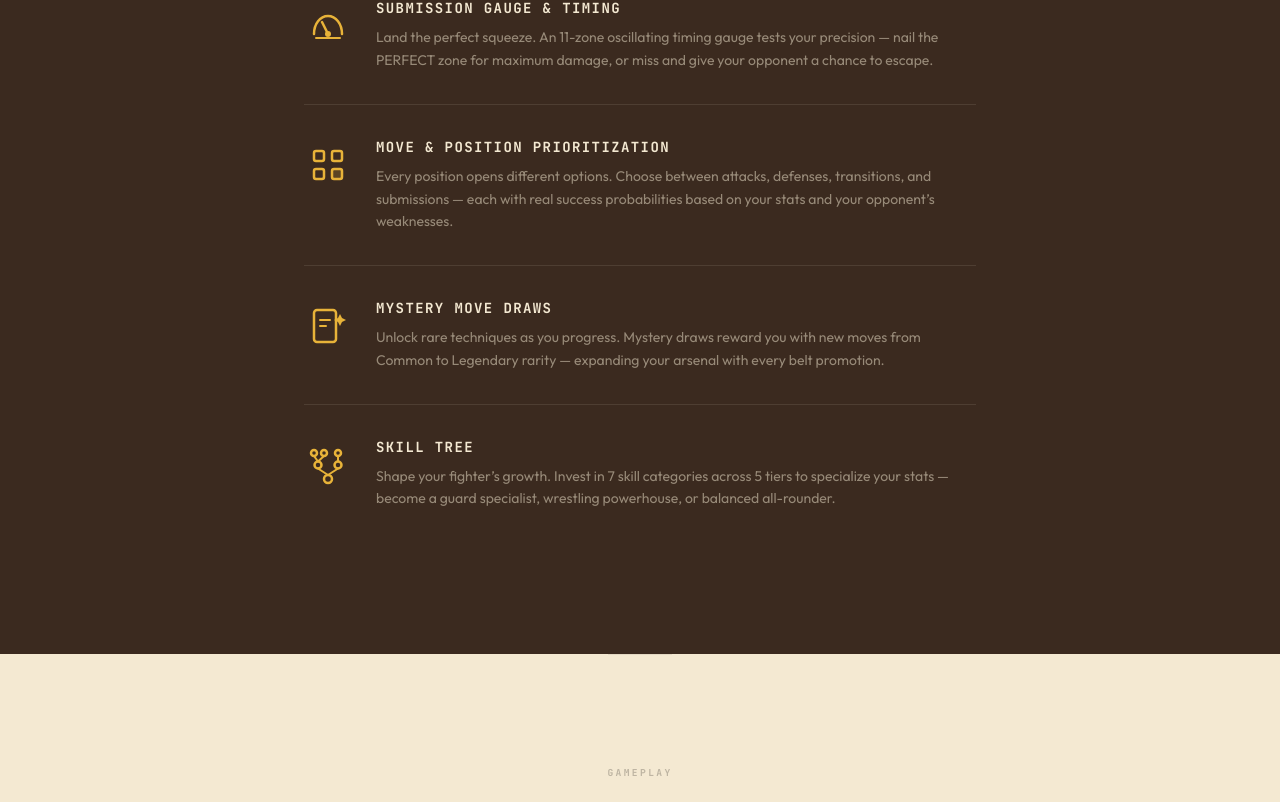
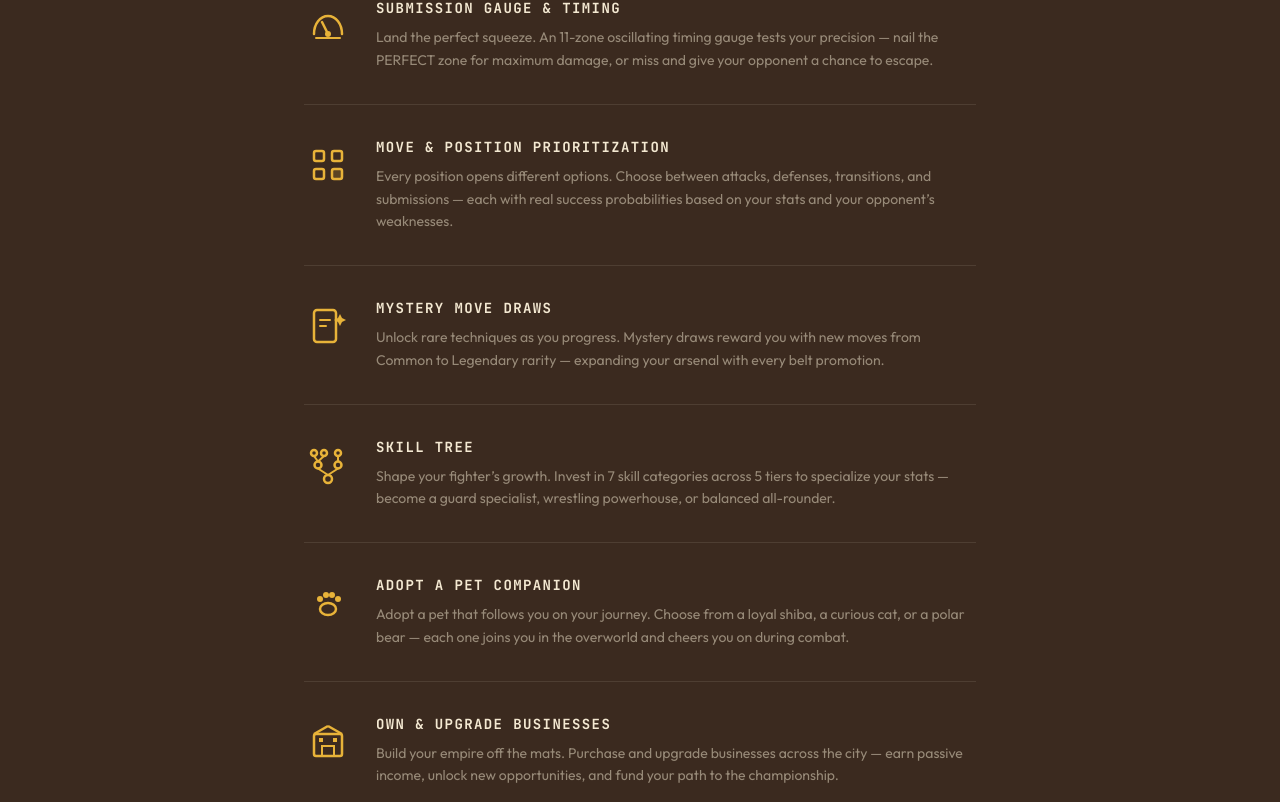
Before and after one commit to N8theGr811/hobbyist-games-website, a Next.js app: page / in a window 1280 px wide. Shown: the part 1980-2782 px from the top of the page. Built offline with nearby package versions, Linux system fonts and the light colour scheme.

Commit message:
feat: add Pet Companion and Business features, update Build pillar

```diff
--- a/src/components/FeatureHighlights.tsx
+++ b/src/components/FeatureHighlights.tsx
@@ -105,6 +105,33 @@ function SkillTreeIcon() {
 
 // ─── Feature Data ───
 
+function PetIcon() {
+  return (
+    <svg width="48" height="48" viewBox="0 0 48 48" fill="none">
+      {/* Paw print */}
+      <ellipse cx="24" cy="30" rx="8" ry="6" stroke={BELT_GOLD} strokeWidth="2.5" fill="none" />
+      <circle cx="16" cy="20" r="3" fill={BELT_GOLD} />
+      <circle cx="22" cy="16" r="3" fill={BELT_GOLD} />
+      <circle cx="28" cy="16" r="3" fill={BELT_GOLD} />
+      <circle cx="34" cy="20" r="3" fill={BELT_GOLD} />
+    </svg>
+  );
+}
+
+function BusinessIcon() {
+  return (
+    <svg width="48" height="48" viewBox="0 0 48 48" fill="none">
+      {/* Building */}
+      <rect x="10" y="16" width="28" height="22" rx="2" stroke={BELT_GOLD} strokeWidth="2.5" fill="none" />
+      <rect x="18" y="28" width="12" height="10" stroke={BELT_GOLD} strokeWidth="2" fill="none" />
+      <line x1="10" y1="16" x2="24" y2="8" stroke={BELT_GOLD} strokeWidth="2.5" />
+      <line x1="38" y1="16" x2="24" y2="8" stroke={BELT_GOLD} strokeWidth="2.5" />
+      <rect x="15" y="20" width="4" height="4" fill={BELT_GOLD} />
+      <rect x="29" y="20" width="4" height="4" fill={BELT_GOLD} />
+    </svg>
+  );
+}
+
 const FEATURES: Feature[] = [
   {
     title: "Custom Submission Creator",
@@ -135,6 +162,18 @@ const FEATURES: Feature[] = [
     description:
       "Shape your fighter\u2019s growth. Invest in 7 skill categories across 5 tiers to specialize your stats \u2014 become a guard specialist, wrestling powerhouse, or balanced all-rounder.",
     icon: <SkillTreeIcon />,
+  },
+  {
+    title: "Adopt a Pet Companion",
+    description:
+      "Adopt a pet that follows you on your journey. Choose from a loyal shiba, a curious cat, or a polar bear \u2014 each one joins you in the overworld and cheers you on during combat.",
+    icon: <PetIcon />,
+  },
+  {
+    title: "Own & Upgrade Businesses",
+    description:
+      "Build your empire off the mats. Purchase and upgrade businesses across the city \u2014 earn passive income, unlock new opportunities, and fund your path to the championship.",
+    icon: <BusinessIcon />,
   },
 ];
 
--- a/src/components/GameInfo.tsx
+++ b/src/components/GameInfo.tsx
@@ -1,7 +1,7 @@
 const pillars = [
   { title: "Fight", description: "70+ real techniques across 19 positions" },
   { title: "Explore", description: "Cities, gyms, rivals, and secrets" },
-  { title: "Build", description: "Your skills, your academy, your legacy" },
+  { title: "Build", description: "Your academy, your business empire, your legacy" },
 ];
 
 export default function GameInfo() {
```
